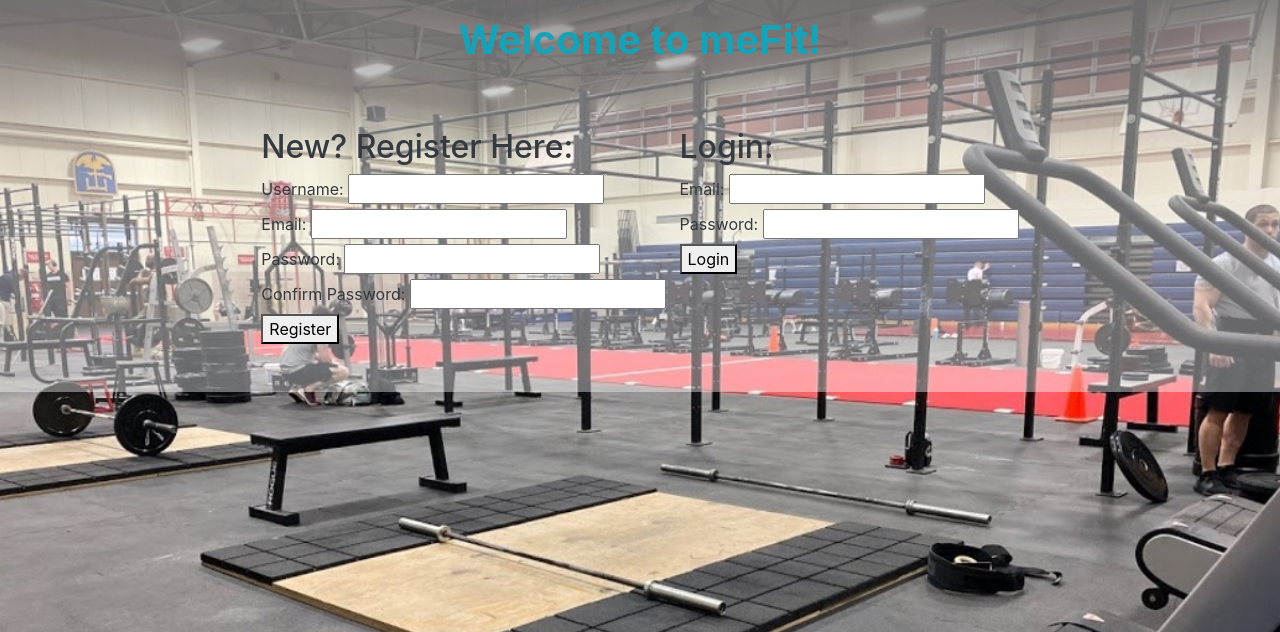
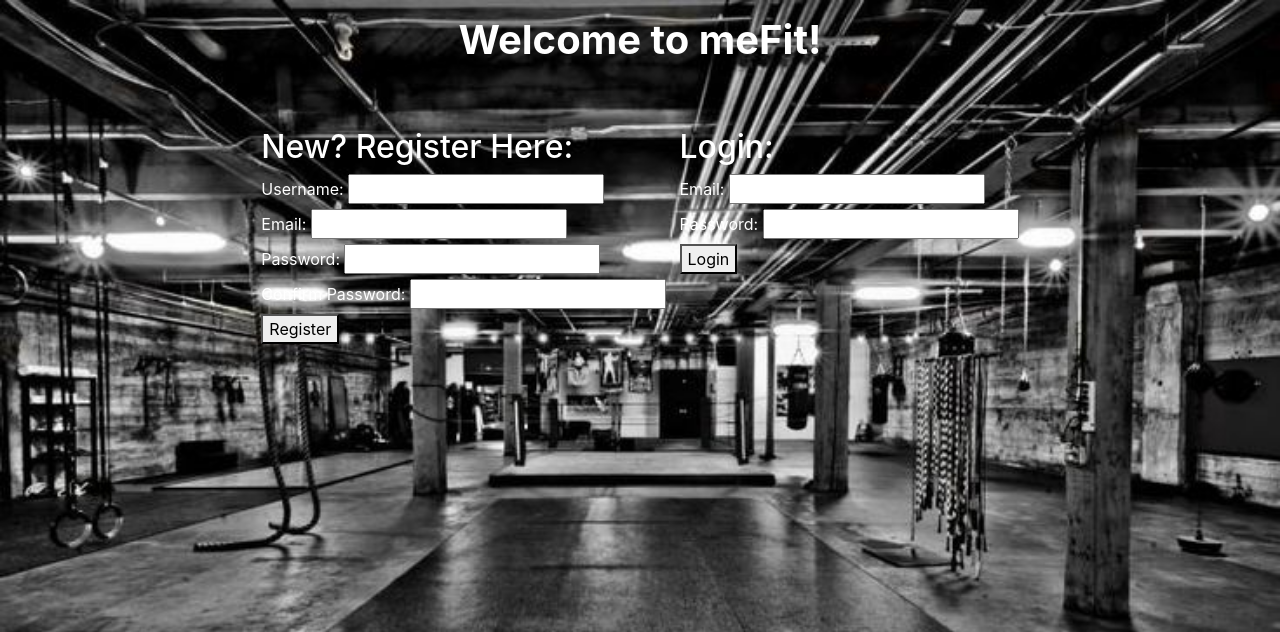
Before and after one commit to jdawlabani/meFit, a Flask app: page / in a window 1280 px wide. Shown: the top 632 px of the page. Run offline with Flask 2, Linux system fonts and the light colour scheme.

Commit message:
new css designs

```diff
--- a/flask_app/static/css/style.css
+++ b/flask_app/static/css/style.css
@@ -11,5 +11,7 @@
   width: 100%;
   height: 100%;
   background-size: cover;
-  background-image: url(../img/Dumbbell-Area.jpg);
+  background-repeat: no-repeat;
+  background-image: url(../img/gym2.jpg);
+  color: white;
 }
--- a/flask_app/static/css/style.less
+++ b/flask_app/static/css/style.less
@@ -12,5 +12,7 @@
     width: 100%;
     height: 100%;
     background-size: cover;
-    background-image: url(../img/Dumbbell-Area.jpg);
+    background-repeat: no-repeat;
+    background-image: url(../img/gym2.jpg);
+    color: white;
 }
--- a/flask_app/templates/index.html
+++ b/flask_app/templates/index.html
@@ -8,10 +8,9 @@
     <link rel="stylesheet" href="../static/css/style.css">
     <title>Login and Register</title>
 </head>
-<body class="background">
-    <div class="white-background">
-    <h1 class="text-info font-weight-bold text-center col-8 mx-auto m-0 p-3">Welcome to meFit!</h1>
-    <div class="text-dark p-5 col-8 mx-auto d-flex justify-content-between">
+<body class="background2">
+    <h1 class="font-weight-bold text-center col-8 mx-auto m-0 p-3">Welcome to meFit!</h1>
+    <div class="p-5 col-8 mx-auto d-flex justify-content-between">
         <div class="register">
             <form action="/register", method="post">
                 <h2>New? Register Here:</h2>
@@ -56,6 +55,5 @@
             {% endfor %}
         {% endif %}
     </div>
-</div>
 </body>
 </html>
```
Also changed, not shown: flask_app/templates/home.html (+4 -3 lines), flask_app/static/img/dumbbells.jpeg (added), flask_app/static/img/gym2.jpg (added).
